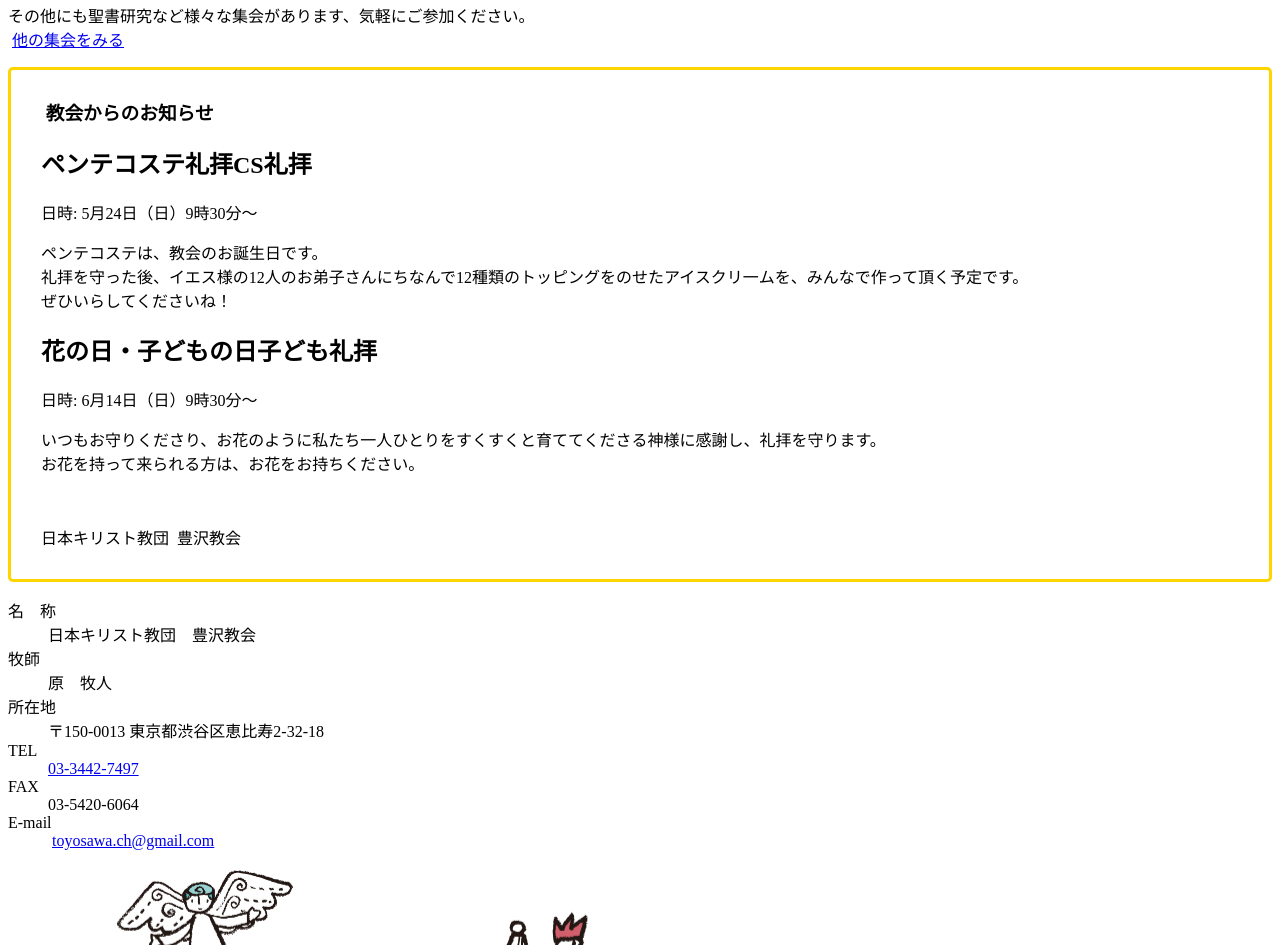
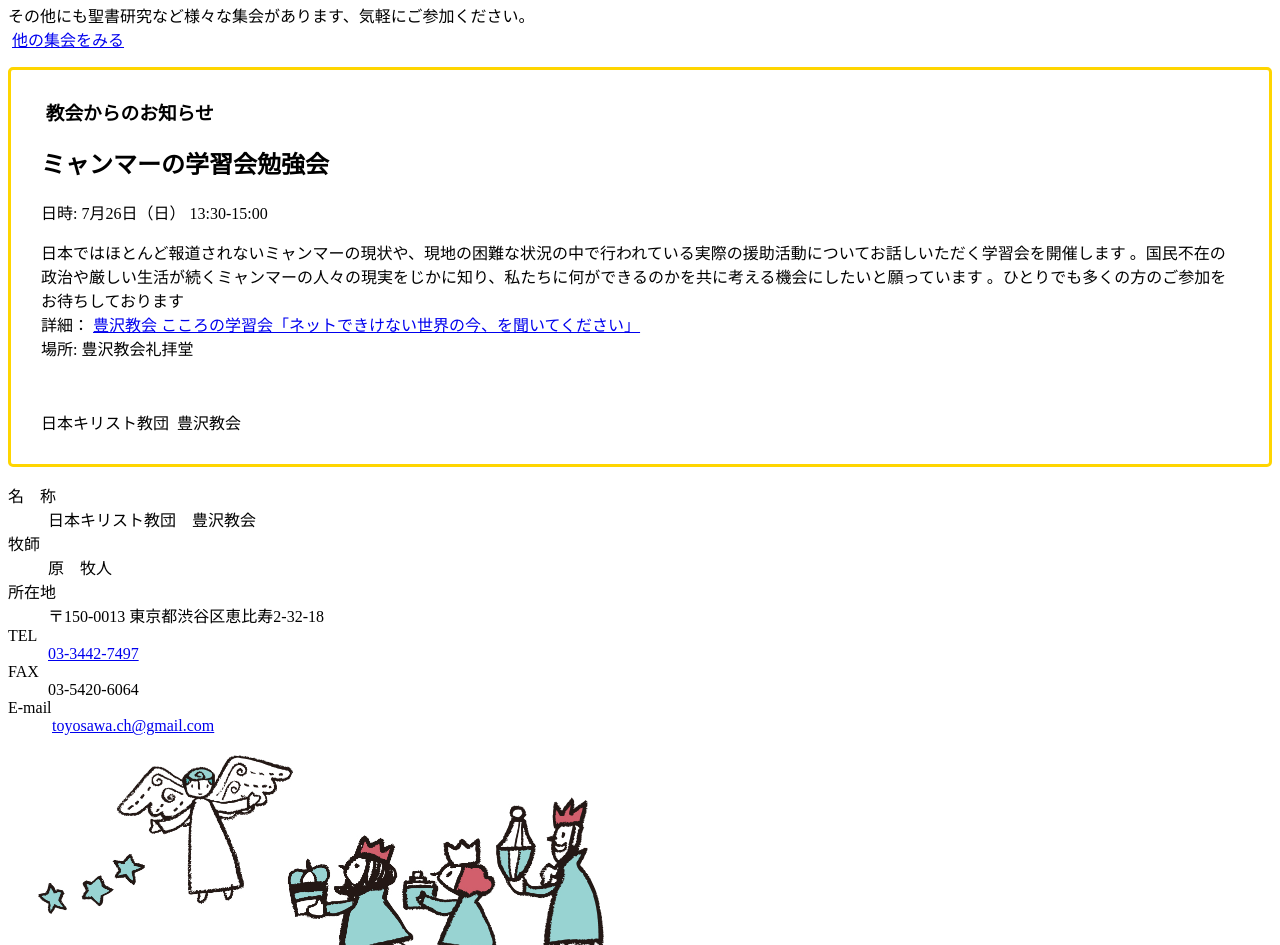
Before and after one commit to conbufan/toyosawa-church, a website with bundled scripts: page public/index.html in a window 1280 px wide. Shown: the part 1528-2473 px from the top of the page. Built offline with nearby package versions, Linux system fonts and the light colour scheme; a web font is replaced by a local one.

Commit message:
myanma-20206-0721

```diff
--- a/public/index.html
+++ b/public/index.html
@@ -90,23 +90,18 @@
 
 
 					<div class="xxx-flex00_00">
-						<h2 class="green">ペンテコステ礼拝<span class="tag-yellow">CS礼拝</span></h2>
+
+
+						<h2 class="greenyellow">ミャンマーの学習会<span class="tag-yellow">勉強会</span></h2>
 						<div class="datetime">
-							日時: 5月24日（日）9時30分〜<br>
+							日時: 7月26日（日） 13:30-15:00
 						</div>
 						<p>
-							ペンテコステは、教会のお誕生日です。<br>
-							礼拝を守った後、イエス様の12人のお弟子さんにちなんで12種類のトッピングをのせたアイスクリ一ムを、みんなで作って頂く予定です。<br>
-							ぜひいらしてくださいね！
-						</p>
-
-						<h2 class="greenyellow">花の日・子どもの日<span class="tag-yellow">子ども礼拝</span></h2>
-						<div class="datetime">
-							日時: 6月14日（日）9時30分〜<br>
-						</div>
-						<p>
-							いつもお守りくださり、お花のように私たち一人ひとりをすくすくと育ててくださる神様に感謝し、礼拝を守ります。<br>
-							お花を持って来られる方は、お花をお持ちください。
+							日本ではほとんど報道されないミャンマーの現状や、現地の困難な状況の中で行われている実際の援助活動についてお話しいただく学習会を開催します 。国民不在の政治や厳しい生活が続くミャンマーの人々の現実をじかに知り、私たちに何ができるのかを共に考える機会にしたいと願っています 。ひとりでも多くの方のご参加をお待ちしております
+							<br>
+							詳細： <a href="./assets/images/20260720.pdf">豊沢教会 こころの学習会「ネットできけない世界の今、を聞いてください」</a>
+							<br>
+							場所: 豊沢教会礼拝堂
 						</p>
 
 					</div>
```
Also changed, not shown: 4 other files.
